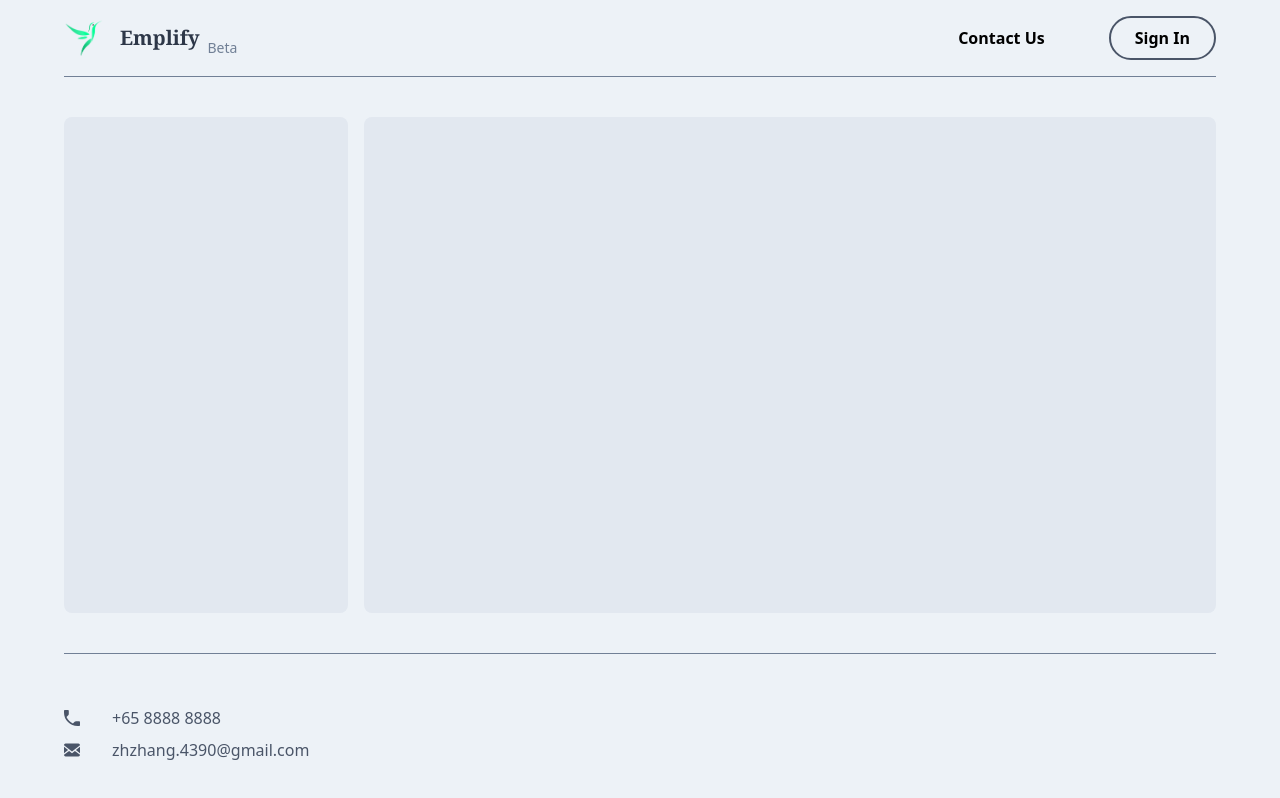
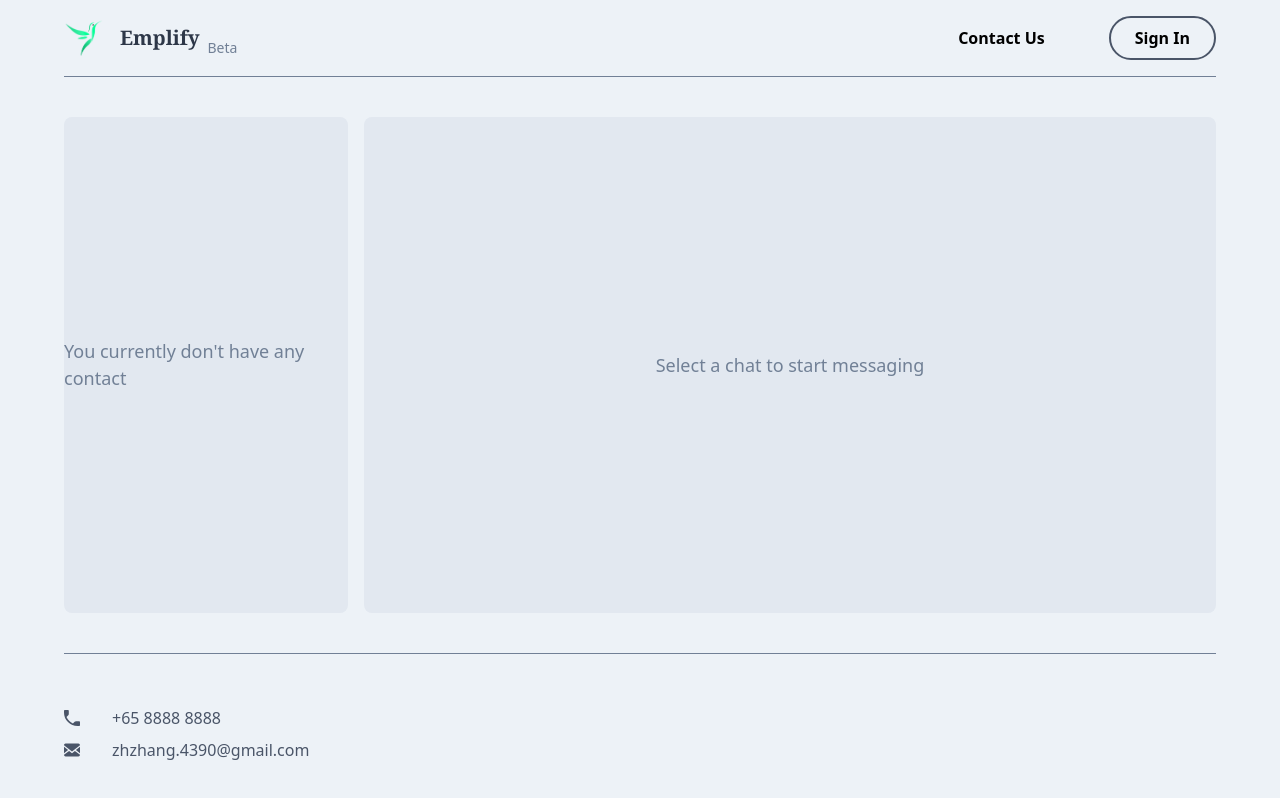
Before and after one commit to zhzhang-4390/emplify-client, a Vue app: page /chats in a window 1280 px wide. Shown: the top 798 px of the page. Built offline with nearby package versions, Linux system fonts and the light colour scheme; what vue-socket.io-extended would draw is missing.

Commit message:
Chats tip when empty

```diff
--- a/src/components/Chats.vue
+++ b/src/components/Chats.vue
@@ -1,6 +1,15 @@
 <template>
   <div class="py-10 border-b border-gray-600 flex">
-    <section class="h-124 w-1/4 rounded-lg bg-gray-300 overflow-y-auto">
+    <section
+      class="h-124 w-1/4 rounded-lg bg-gray-300 relative overflow-y-auto"
+    >
+      <div
+        v-if="$store.getters.getRooms.length === 0"
+        class="absolute inset-0 flex items-center justify-center text-lg text-gray-600"
+      >
+        You currently don't have any contact
+      </div>
+
       <div
         v-for="(room, index) in $store.getters.getRooms"
         :key="index"
@@ -21,7 +30,16 @@
       </div>
     </section>
 
-    <section class="ml-4 h-124 w-3/4 rounded-lg bg-gray-300 overflow-auto">
+    <section
+      class="ml-4 h-124 w-3/4 rounded-lg bg-gray-300 relative overflow-auto"
+    >
+      <div
+        v-if="$store.getters.getCurrentRoomIndex === null"
+        class="absolute inset-0 flex items-center justify-center text-lg text-gray-600"
+      >
+        Select a chat to start messaging
+      </div>
+
       <div
         v-if="$store.getters.getCurrentRoomIndex !== null"
         class="px-8 h-full bg-gray-100 flex flex-col justify-between"
```
